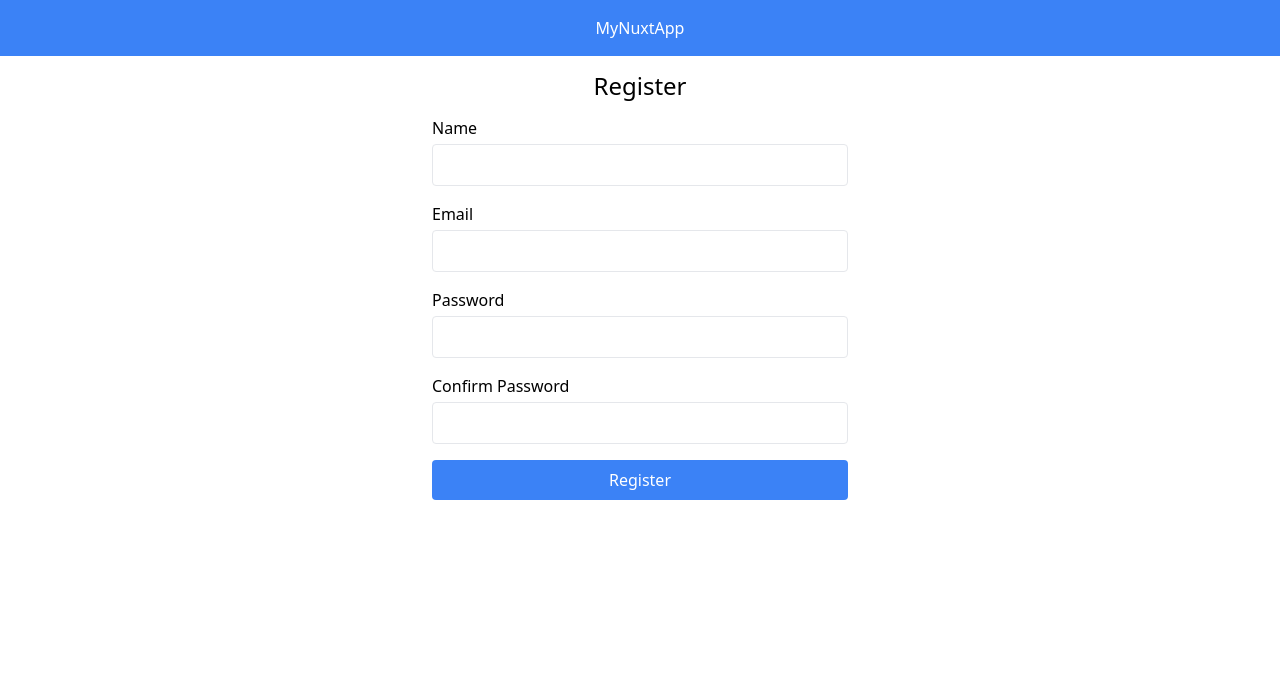
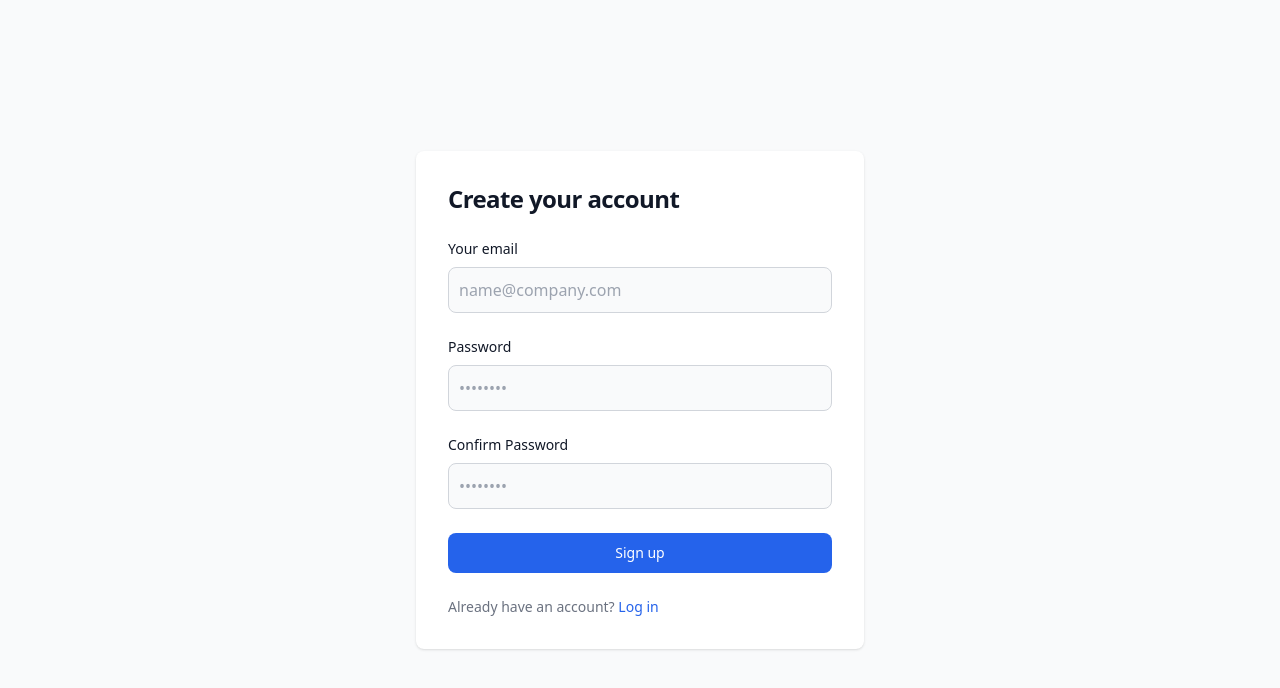
Before and after one commit to imamrdn/myNuxtApp, a Nuxt app: page /register in a window 1280 px wide. Shown: the top 688 px of the page. Built offline with nearby package versions, Linux system fonts and the light colour scheme.

Commit message:
update: view login and register

```diff
--- a/app.vue
+++ b/app.vue
@@ -1,8 +1,8 @@
 <!-- App.vue -->
 <template>
   <div>
-    <header class="p-4 bg-blue-500 text-white">
-      <h1>{{ appName }}</h1>
+    <header>
+      <!-- <h1>{{ appName }}</h1> -->
     </header>
     <NuxtPage />
   </div>
--- a/pages/login.vue
+++ b/pages/login.vue
@@ -1,36 +1,95 @@
-<!-- pages/login.vue -->
 <template>
-  <div class="p-4 max-w-md mx-auto">
-    <h2 class="text-xl mb-4">Login</h2>
-    <form @submit.prevent="login">
-      <div class="mb-4">
-        <label class="block mb-1">Email</label>
+  <section class="bg-gray-50 dark:bg-gray-900">
+    <div
+      class="flex flex-col items-center justify-center px-6 py-8 mx-auto md:h-screen lg:py-0"
+    >
+      <div
+        class="w-full bg-white rounded-lg shadow dark:border md:mt-0 sm:max-w-md xl:p-0 dark:bg-gray-800 dark:border-gray-700"
+      >
+        <div class="p-6 space-y-4 md:space-y-6 sm:p-8">
+          <h1
+            class="text-xl font-bold leading-tight tracking-tight text-gray-900 md:text-2xl dark:text-white"
+          >
+            Sign in to your account
+          </h1>
+          <form @submit.prevent="login" class="space-y-4 md:space-y-6">
+            <div>
+              <label
+                for="email"
+                class="block mb-2 text-sm font-medium text-gray-900 dark:text-white"
+                >Your email</label
+              >
               <input
                 v-model="email"
                 type="email"
-          class="w-full p-2 border rounded"
+                id="email"
+                class="bg-gray-50 border border-gray-300 text-gray-900 rounded-lg focus:ring-blue-600 focus:border-blue-600 block w-full p-2.5 dark:bg-gray-700 dark:border-gray-600 dark:placeholder-gray-400 dark:text-white dark:focus:ring-blue-500 dark:focus:border-blue-500"
+                placeholder="name@company.com"
                 required
               />
             </div>
-      <div class="mb-4">
-        <label class="block mb-1">Password</label>
+            <div>
+              <label
+                for="password"
+                class="block mb-2 text-sm font-medium text-gray-900 dark:text-white"
+                >Password</label
+              >
               <input
                 v-model="password"
                 type="password"
-          class="w-full p-2 border rounded"
+                id="password"
+                placeholder="••••••••"
+                class="bg-gray-50 border border-gray-300 text-gray-900 rounded-lg focus:ring-blue-600 focus:border-blue-600 block w-full p-2.5 dark:bg-gray-700 dark:border-gray-600 dark:placeholder-gray-400 dark:text-white dark:focus:ring-blue-500 dark:focus:border-blue-500"
                 required
               />
             </div>
-      <button type="submit" class="w-full p-2 bg-blue-500 text-white rounded">
-        Login
+            <div class="flex items-center justify-between">
+              <div class="flex items-start">
+                <div class="flex items-center h-5">
+                  <input
+                    id="remember"
+                    type="checkbox"
+                    class="w-4 h-4 border border-gray-300 rounded bg-gray-50 focus:ring-3 focus:ring-blue-300 dark:bg-gray-700 dark:border-gray-600 dark:focus:ring-blue-600"
+                    required
+                  />
+                </div>
+                <div class="ml-3 text-sm">
+                  <label for="remember" class="text-gray-500 dark:text-gray-300"
+                    >Remember me</label
+                  >
+                </div>
+              </div>
+              <a
+                href="#"
+                class="text-sm font-medium text-blue-600 hover:underline dark:text-blue-500"
+                >Forgot password?</a
+              >
+            </div>
+            <button
+              type="submit"
+              class="w-full text-white bg-blue-600 hover:bg-blue-700 focus:ring-4 focus:outline-none focus:ring-blue-300 font-medium rounded-lg text-sm px-5 py-2.5 text-center dark:bg-blue-600 dark:hover:bg-blue-700 dark:focus:ring-blue-800"
+            >
+              Sign in
             </button>
+            <p class="text-sm font-light text-gray-500 dark:text-gray-400">
+              Don’t have an account yet?
+              <a
+                href="/register"
+                class="font-medium text-blue-600 hover:underline dark:text-blue-500"
+                >Sign up</a
+              >
+            </p>
           </form>
         </div>
+      </div>
+    </div>
+  </section>
 </template>
 
 <script setup>
 import { useRouter } from "vue-router";
 import { ref } from "vue";
+
 const router = useRouter();
 const { $axios } = useNuxtApp();
 
--- a/pages/register.vue
+++ b/pages/register.vue
@@ -1,69 +1,105 @@
-<!-- pages/register.vue -->
 <template>
-  <div class="p-4 max-w-md mx-auto">
-    <h2 class="text-xl mb-4">Register</h2>
-    <form @submit.prevent="register">
-      <div class="mb-4">
-        <label class="block mb-1">Name</label>
+  <section class="bg-gray-50 dark:bg-gray-900">
+    <div
+      class="flex flex-col items-center justify-center px-6 py-8 mx-auto md:h-screen lg:py-0"
+    >
+      <div
+        class="w-full bg-white rounded-lg shadow dark:border md:mt-0 sm:max-w-md xl:p-0 dark:bg-gray-800 dark:border-gray-700"
+      >
+        <div class="p-6 space-y-4 md:space-y-6 sm:p-8">
+          <h1
+            class="text-xl font-bold leading-tight tracking-tight text-gray-900 md:text-2xl dark:text-white"
+          >
+            Create your account
+          </h1>
+          <form @submit.prevent="register" class="space-y-4 md:space-y-6">
+            <div>
+              <label
+                for="email"
+                class="block mb-2 text-sm font-medium text-gray-900 dark:text-white"
+                >Your email</label
+              >
               <input
-          v-model="name"
-          type="text"
-          class="w-full p-2 border rounded"
+                v-model="email"
+                type="email"
+                id="email"
+                class="bg-gray-50 border border-gray-300 text-gray-900 rounded-lg focus:ring-blue-600 focus:border-blue-600 block w-full p-2.5 dark:bg-gray-700 dark:border-gray-600 dark:placeholder-gray-400 dark:text-white dark:focus:ring-blue-500 dark:focus:border-blue-500"
+                placeholder="name@company.com"
                 required
               />
             </div>
-      <div class="mb-4">
-        <label class="block mb-1">Email</label>
+            <div>
+              <label
+                for="password"
+                class="block mb-2 text-sm font-medium text-gray-900 dark:text-white"
+                >Password</label
+              >
               <input
-          v-model="email"
-          type="email"
-          class="w-full p-2 border rounded"
+                v-model="password"
+                type="password"
+                id="password"
+                placeholder="••••••••"
+                class="bg-gray-50 border border-gray-300 text-gray-900 rounded-lg focus:ring-blue-600 focus:border-blue-600 block w-full p-2.5 dark:bg-gray-700 dark:border-gray-600 dark:placeholder-gray-400 dark:text-white dark:focus:ring-blue-500 dark:focus:border-blue-500"
                 required
               />
             </div>
-      <div class="mb-4">
-        <label class="block mb-1">Password</label>
+            <div>
+              <label
+                for="confirm_password"
+                class="block mb-2 text-sm font-medium text-gray-900 dark:text-white"
+                >Confirm Password</label
+              >
               <input
-          v-model="password"
+                v-model="confirmPassword"
                 type="password"
-          class="w-full p-2 border rounded"
+                id="confirm_password"
+                placeholder="••••••••"
+                class="bg-gray-50 border border-gray-300 text-gray-900 rounded-lg focus:ring-blue-600 focus:border-blue-600 block w-full p-2.5 dark:bg-gray-700 dark:border-gray-600 dark:placeholder-gray-400 dark:text-white dark:focus:ring-blue-500 dark:focus:border-blue-500"
                 required
               />
             </div>
-      <div class="mb-4">
-        <label class="block mb-1">Confirm Password</label>
-        <input
-          v-model="confirm_password"
-          type="password"
-          class="w-full p-2 border rounded"
-          required
-        />
-      </div>
-      <button type="submit" class="w-full p-2 bg-blue-500 text-white rounded">
-        Register
+            <button
+              type="submit"
+              class="w-full text-white bg-blue-600 hover:bg-blue-700 focus:ring-4 focus:outline-none focus:ring-blue-300 font-medium rounded-lg text-sm px-5 py-2.5 text-center dark:bg-blue-600 dark:hover:bg-blue-700 dark:focus:ring-blue-800"
+            >
+              Sign up
             </button>
+            <p class="text-sm font-light text-gray-500 dark:text-gray-400">
+              Already have an account?
+              <a
+                href="/login"
+                class="font-medium text-blue-600 hover:underline dark:text-blue-500"
+                >Log in</a
+              >
+            </p>
           </form>
         </div>
+      </div>
+    </div>
+  </section>
 </template>
 
 <script setup>
 import { ref } from "vue";
 import { useRouter } from "vue-router";
+
 const router = useRouter();
 const { $axios } = useNuxtApp();
 
-const name = ref("");
 const email = ref("");
 const password = ref("");
-const confirm_password = ref("");
+const confirmPassword = ref("");
 
 async function register() {
+  if (password.value !== confirmPassword.value) {
+    alert("Passwords do not match");
+    return;
+  }
+
   try {
     const response = await $axios.post("/register", {
-      name: name.value,
       email: email.value,
       password: password.value,
-      confirm_password: confirm_password.value,
     });
     console.log("Registration successful:", response.data);
     router.push("/login");
--- a/tailwind.config.js
+++ b/tailwind.config.js
@@ -8,8 +8,7 @@
     "./app.vue",
     "./error.vue",
   ],
-  theme: {
-    extend: {},
-  },
+  darkMode: "selector",
+  theme: {},
   plugins: [],
 };
```
Lines whose indentation alone changed are shown as unchanged.
